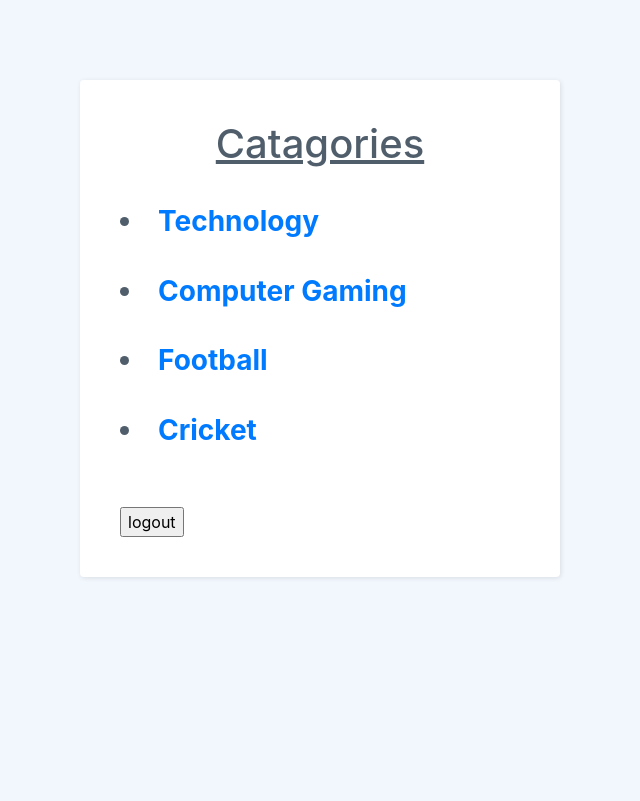
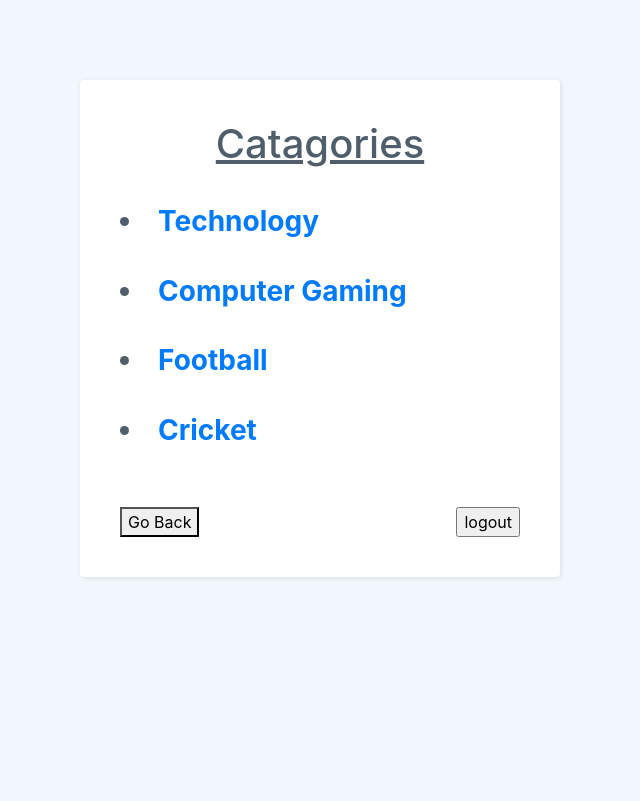
Before and after one commit to akarshshri/ChatRoom, a PHP site: page /catagories.php in a window 1280 px wide. Shown: the whole page, without its empty margins (320-960 px from the left). Run offline with PHP 8.4, Linux system fonts and the light colour scheme.

Commit message:
Added Back button in Catagories Page

```diff
--- a/assets/css/Contact-Form-Clean.css
+++ b/assets/css/Contact-Form-Clean.css
@@ -2,6 +2,7 @@
   background:#f1f7fc;
   padding:80px 0;
   height: 100%;
+
 }
 
 @media (max-width:767px) {
@@ -13,7 +14,7 @@
 .contact-clean form {
   max-width:480px;
   width:90%;
-height: 100%;
+  height: 100%;
   margin:0 auto;
   background-color:#ffffff;
   padding:40px;
--- a/catagories.php
+++ b/catagories.php
@@ -26,7 +26,7 @@ include_once('config.php');
 
 <body>
 
-    <div class="contact-clean">
+    <div class="contact-clean" >
 	<?php
 
 
@@ -63,13 +63,20 @@ include_once('config.php');
                 <h2><a href="cricket.php"><li>Cricket</a></h2>
             </div>
 			<br><?php // echo	'Hello, '.$_SESSION['name']; ?>
-			<input type="submit" name="logout" value="logout" align ="right"></form>
+            <button onclick="goBack()">Go Back</button>
+
+			<input type="submit" name="logout" value="logout" style="float: right;"></form>
         </form>
 		<br><br><br><br><br><br>
     </div>
     <script src="assets/js/jquery.min.js"></script>
     <script src="assets/bootstrap/js/bootstrap.min.js"></script>
 
+<script>
+function goBack() {
+  window.history.back();
+}
+</script>
 </body>
 
 </html>
```
